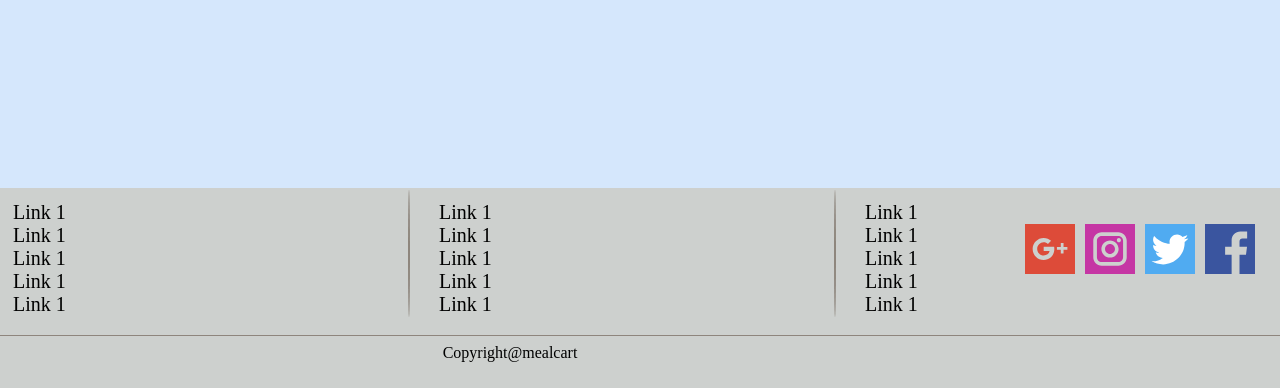
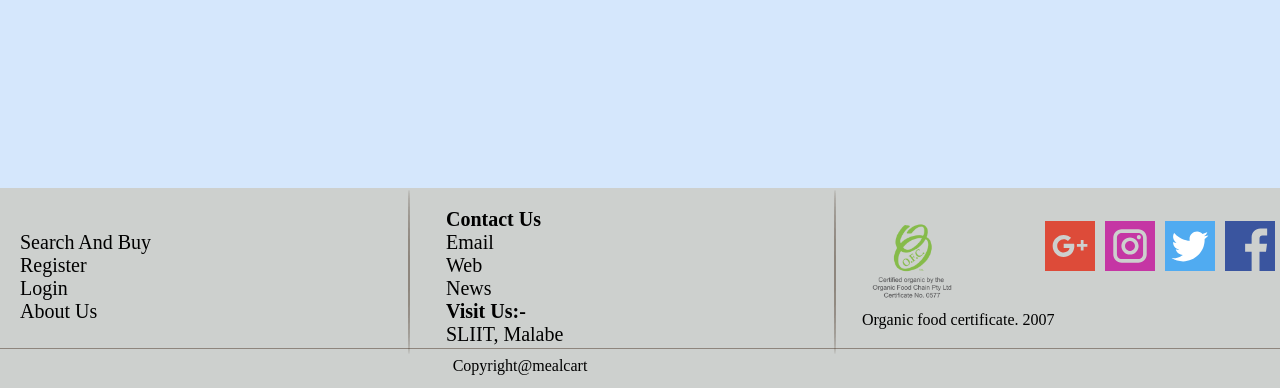
Before and after one commit to DilipWijethunga/IWT_Assignment, a PHP site: page / in a window 1280 px wide. Shown: the part 1312-1700 px from the top of the page. Run offline with PHP 8.4, Linux system fonts and the light colour scheme.

Commit message:
Footer content

```diff
--- a/css/styles.css
+++ b/css/styles.css
@@ -253,7 +253,8 @@ a:active {
 }
 
 .socialbtn {
-  margin-right: 20px;
+  margin-right: 0px;
+  margin-top: -40px;
 }
 
 footer .socialbtn img {
@@ -266,7 +267,7 @@ footer .socialbtn img {
 
 .footer .copyright {
   width:100%;
-  margin-top:16px;
+  margin-top:32px;
   border-top: solid 1px rgba(48, 22, 4,0.4);
   text-align: center;
   padding-top:8px;
@@ -274,6 +275,7 @@ footer .socialbtn img {
 
 .footer td {
   position: relative;
+  padding:8px;
 }
 
 .footer td .vertical-line {
--- a/index.html
+++ b/index.html
@@ -160,34 +160,30 @@
 <footer class="footer">
     <table width="100%">
         <tr>
-            <td>
+            <td width="33%">
                 <div class="links">
-                    <a href="#">Link 1</a><br />
-                    <a href="#">Link 1</a><br />
-                    <a href="#">Link 1</a><br />
-                    <a href="#">Link 1</a><br />
-                    <a href="#">Link 1</a>
+                    <a href="search_results.html">Search And Buy</a><br />
+                    <a href="register.html">Register</a><br />
+                    <a href="login.html">Login</a><br />
+                    <a href="aboutus.html">About Us</a><br />
                 </div>
                 <div class="vertical-line"></div>
             </td>
-            <td>
+            <td width="33%" >
                 <div class="links">
-                    <a href="#">Link 1</a><br />
-                    <a href="#">Link 1</a><br />
-                    <a href="#">Link 1</a><br />
-                    <a href="#">Link 1</a><br />
-                    <a href="#">Link 1</a>
+                    <strong>Contact Us</strong><br/>
+                    <a href="mailto:info@mealcart.com">Email</a><br />
+                    <a href="mealcart.com">Web</a><br />
+                    <a href="google.com/news">News</a><br />
+                    <b>Visit Us:-</b><br/>
+                    SLIIT,
+                    Malabe
                 </div>
                 <div class="vertical-line"></div>
             </td>
-            <td>
-                <div class="links">
-                    <a href="#">Link 1</a><br />
-                    <a href="#">Link 1</a><br />
-                    <a href="#">Link 1</a><br />
-                    <a href="#">Link 1</a><br />
-                    <a href="#">Link 1</a>
-                </div>
+            <td width="33%" >
+                <img src="images/certificate.png" width="100"/><br/>
+                Organic food certificate. 2007
             </td>
         </tr>
     </table>
```
Also changed, not shown: images/certificate.png (added).
